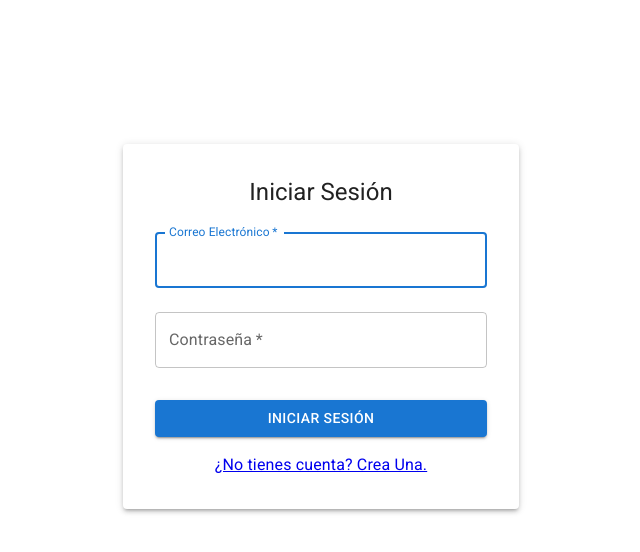
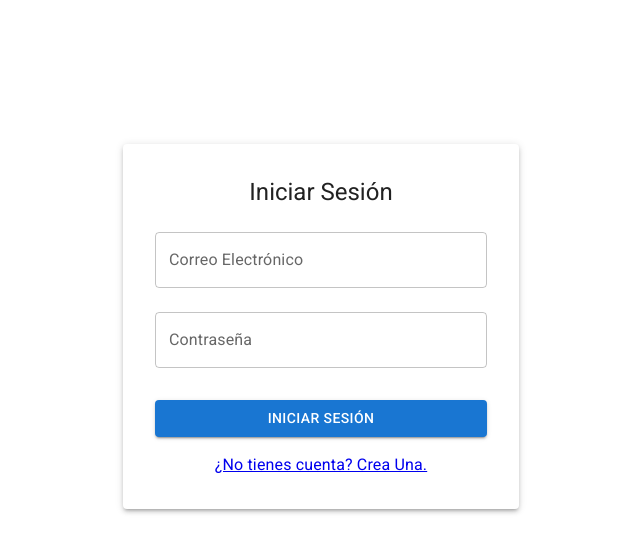
Before and after one commit to eddjuacor/APIREST-REACT-JS, a React (Vite) app: page / in a window 1280 px wide. Shown: the top 552 px of the page, without its empty margins (319-959 px from the left). Built offline with nearby package versions, Linux system fonts and the light colour scheme.

Commit message:
Actualizacion 06/09

```diff
--- a/package.json
+++ b/package.json
@@ -13,12 +13,15 @@
     "@emotion/react": "^11.13.3",
     "@emotion/styled": "^11.13.0",
     "@fontsource/roboto": "^5.0.14",
+    "@hookform/resolvers": "^3.9.0",
     "@mui/icons-material": "^6.0.1",
     "@mui/material": "^6.0.1",
     "axios": "^1.7.7",
     "react": "^18.3.1",
     "react-dom": "^18.3.1",
-    "react-router-dom": "^6.26.1"
+    "react-hook-form": "^7.53.0",
+    "react-router-dom": "^6.26.1",
+    "yup": "^1.4.0"
   },
   "devDependencies": {
     "@eslint/js": "^9.9.0",
--- a/src/auth/Login.jsx
+++ b/src/auth/Login.jsx
@@ -1,92 +1,94 @@
-import  {  useContext, useState } from 'react';
-import { Link } from 'react-router-dom';
-import AppiAxios from '../config/axios'
-import {ContextApi} from '../context/ContextApi'
-import { useNavigate } from 'react-router-dom';
-import {
-  Button,
-  TextField,
-  Paper,
-  Typography,
-  Container,
-  Box,
-} from '@mui/material';
+import { useContext } from 'react';
+import { useForm, Controller } from 'react-hook-form';
+import { yupResolver } from '@hookform/resolvers/yup';
+import { formValidation } from './formValidation';
+import { Link, useNavigate } from 'react-router-dom';
+import AppiAxios from '../config/axios';
+import { ContextApi } from '../context/ContextApi';
+import { Button, TextField, Paper, Typography, Container, Box } from '@mui/material';
 
 export default function Login() {
+  // Configura react-hook-form con yup
+  const { handleSubmit, control, formState: { errors } } = useForm({
+    resolver: yupResolver(formValidation),
+  });
 
+  // Configuración para redirección
   const navigate = useNavigate();
 
-  //Aut y token desde el context
- const [auth, guardarAuth] =  useContext(ContextApi)
+  // Aut y token desde el context
+  const [auth, guardarAuth] = useContext(ContextApi);
 
- //credenciales que recogemos al momento que el cliente inicie sesion
- const [credenciales, guardarCredenciales] = useState({});
+  // Función para iniciar sesión en el servidor
+  const iniciarSesion = async (data) => {
+    try {
+      const respuesta = await AppiAxios.post('/login', data);
 
-
-//iniciar sesion en el servidor
-const iniciarSesion = async e => {
-  e.preventDefault();
-
-  try {
-    const respuesta = await AppiAxios.post('/login', credenciales)
-
-    //almacenar el token en localstorage
-    const {accessToken} = respuesta.data;
+      // Almacenar el token en localStorage
+      const { accessToken } = respuesta.data;
       localStorage.setItem('authToken', accessToken);
 
       guardarAuth({
         accessToken,
-      auth: true
-    })
+        auth: true,
+      });
 
-    //si las credenciales son correctas ir a la pagina de inicio
-    navigate('/inicio')
-    console.log(respuesta)
-
+      // Redirigir a la página de inicio
+      navigate('/inicio');
+      console.log(respuesta);
     } catch (error) {
-    console.log(error)
+      console.log(error);
     }
-}
-
- const leerDatos = (e) => {
-  guardarCredenciales({
-    ...credenciales,
-    [e.target.name] : e.target.value
-  })
- }
+  };
 
   return (
-    <Container component="main" maxWidth="xs" sx={{ pt: 18}} >
-      <Paper elevation={3} sx={{ padding: 4, display: 'flex', flexDirection: 'column', alignItems: 'center' }}>
+    <Container component="main" maxWidth="xs" sx={{ pt: 18 }}>
+      <Paper
+        elevation={3}
+        sx={{
+          padding: 4,
+          display: 'flex',
+          flexDirection: 'column',
+          alignItems: 'center',
+        }}
+      >
         <Typography component="h1" variant="h5">
           Iniciar Sesión
         </Typography>
-        <Box component="form" onSubmit={iniciarSesion} sx={{ mt: 1 }}>
-
+        <Box component="form" onSubmit={handleSubmit(iniciarSesion)} sx={{ mt: 1 }}>
+          <Controller
+            name="correo_electronico"
+            control={control}
+            defaultValue=""
+            render={({ field }) => (
               <TextField
+                {...field}
+                label="Correo Electrónico"
+                variant="outlined"
+                fullWidth
+                error={Boolean(errors.correo_electronico)}
+                helperText={errors.correo_electronico?.message}
                 margin="normal"
-            required
-            fullWidth
-            id="email"
-            label="Correo Electrónico"
-            name="correo_electronico"
-            autoComplete="email"
-            autoFocus
-            onChange={leerDatos}
-
+              />
+            )}
           />
 
+          <Controller
+            name="password"
+            control={control}
+            defaultValue=""
+            render={({ field }) => (
               <TextField
-            margin="normal"
-            required
-            fullWidth
-            name="password"
+                {...field}
                 label="Contraseña"
                 type="password"
-            id="password"
-            autoComplete="current-password"
-            onChange={leerDatos}
-
+                variant="outlined"
+                fullWidth
+                error={Boolean(errors.password)}
+                helperText={errors.password?.message}
+                margin="normal"
+              />
+            )}
           />
 
           <Button
@@ -98,7 +100,9 @@ const iniciarSesion = async e => {
             Iniciar Sesión
           </Button>
         </Box>
-        <Link to='/register' underline='none'>¿No tienes cuenta? Crea Una.</Link>
+        <Link to="/register" underline="none">
+          ¿No tienes cuenta? Crea Una.
+        </Link>
       </Paper>
     </Container>
   );
--- /dev/null
+++ b/src/auth/formValidation.jsx
@@ -0,0 +1,12 @@
+import * as yup from 'yup';
+
+export const formValidation = yup.object({
+  correo_electronico: yup
+    .string()
+    .email('Validar correo electronico')
+    .required('correo es requerido'),
+  password: yup
+    .string()
+    .min(6, 'Password debe ser mayor a 6 caracteres')
+    .required('Password es requerido'),
+});
--- a/src/components/CardProduct.jsx
+++ b/src/components/CardProduct.jsx
@@ -1,22 +1,23 @@
-import * as React from 'react';
 import Card from '@mui/material/Card';
 import CardActions from '@mui/material/CardActions';
 import CardContent from '@mui/material/CardContent';
 import CardMedia from '@mui/material/CardMedia';
 import Button from '@mui/material/Button';
 import Typography from '@mui/material/Typography';
+import foto from '../assets/img/s21.jpg'
 
 export default function CardProduct({producto}) {
 
   //desestructuracion de productos, extrare valores
-  const{nombre, marca, codigo, stock, precio} = producto
+  const{ nombre, marca, codigo, stock, precio} = producto
 
   return (
     <Card sx={{ width: 345, margin: 1, border: 1}}>
       <CardMedia
-        sx={{ height: 140 }}
-        image="/static/images/cards/contemplative-reptile.jpg"
-        title="green iguana"
+        component="img"
+        image={foto}
+        title={nombre}
+        sx={{ objectFit: 'cover' }}
       />
       <CardContent>
         <Typography gutterBottom variant="h5" component="div">
```
Also changed, not shown: src/assets/img/s21.jpg (added), 1 other file (tests, documents, lock files or other folders). Lines whose indentation alone changed are shown as unchanged.
